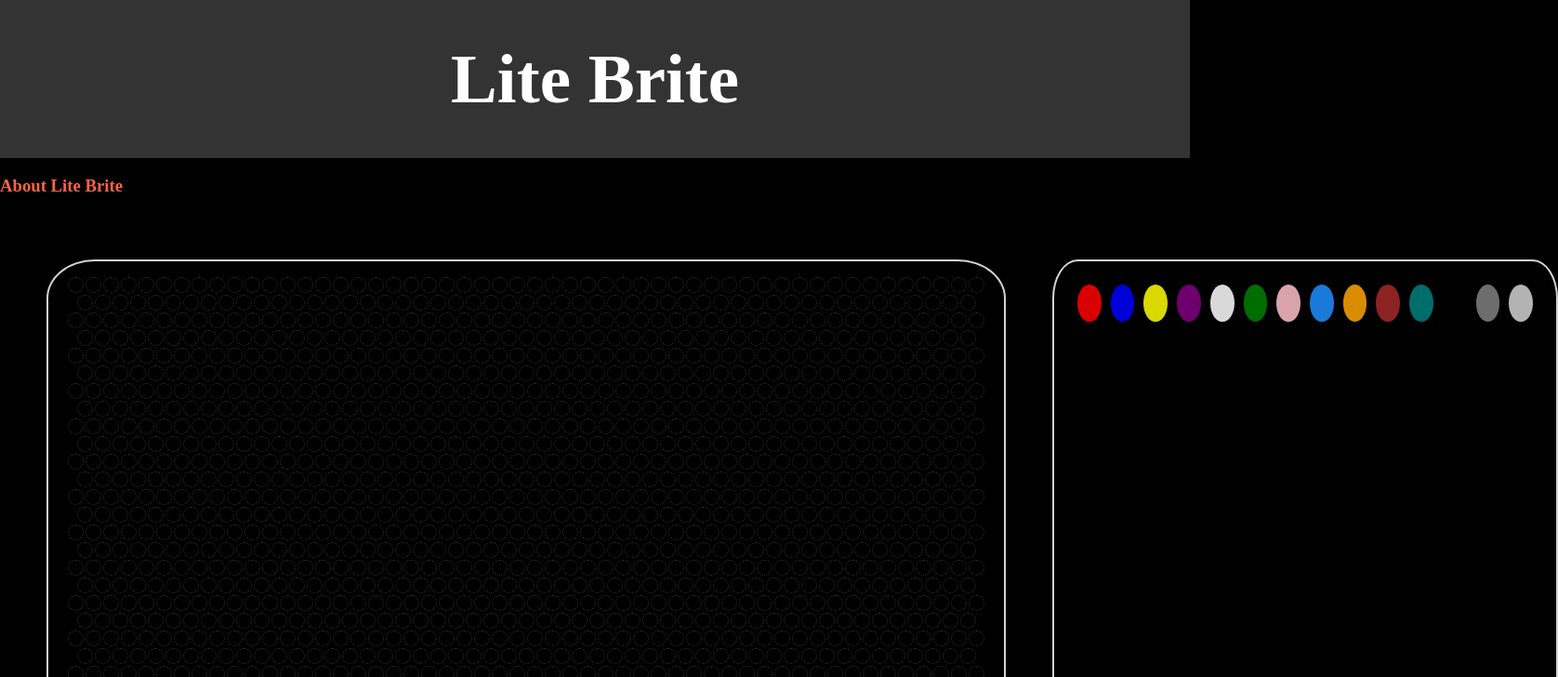
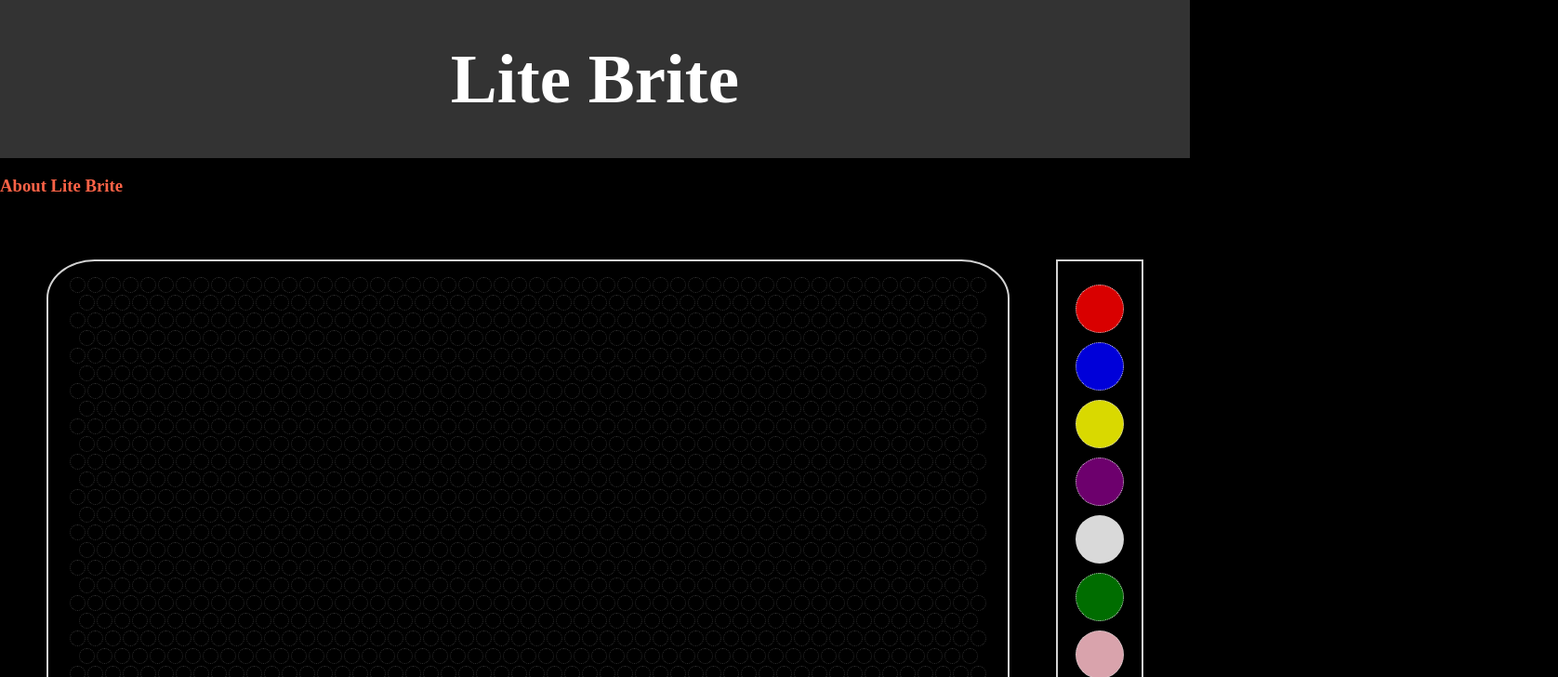
Before and after one commit to noelabellera/lite-bright-react, a React (Create React App) app: page / in a window 1280 px wide. Shown: the top 728 px of the page at 93% size, 1676 px wide, since content can reach past the window. Built offline with nearby package versions, Linux system fonts and the light colour scheme; a web font is replaced by a local one.

Commit message:
fix color selector board and circles

```diff
--- a/src/components/ColorSelectorBoard.jsx
+++ b/src/components/ColorSelectorBoard.jsx
@@ -1,5 +1,4 @@
 import React from 'react';
-// import ColorSelectorColumn from './ColorSelectorColumn'
 
 
 
--- a/src/index.css
+++ b/src/index.css
@@ -31,20 +31,21 @@ body {
 
 .ColorSelector {
   height: 790;
-  width: 500px;
+  width: 50px;
   border: 2px solid lightgrey;
-  border-radius: 5%;
   margin: 50px 50px 50px 25px;
   padding: 20px;
   display: flex;
-  flex-direction: row;
-  justify-content: space-around;
+  flex-direction: column;
+  justify-content: center;
+  align-items: center;
 
 }
 
 .Page {
   display: flex;
-  flex-direction: row
+  justify-content: center;
+  flex-direction: row;
 }
 
 .Circles {
@@ -111,10 +112,11 @@ body {
 }
 
 .ColorPicker-color {
-  width: 40px;
-  height: 40px;
+  width: 50px;
+  height: 50px;
   margin: 5px;
   border-radius: 50%;
   opacity: 0.85;
   cursor: pointer;
+  border: 1px dotted white;
 };
```
Also changed, not shown: src/components/ColorSelectorCiricle.jsx (deleted, +0 -12 lines), src/components/ColorSelectorColumn.jsx (deleted, +0 -23 lines).
